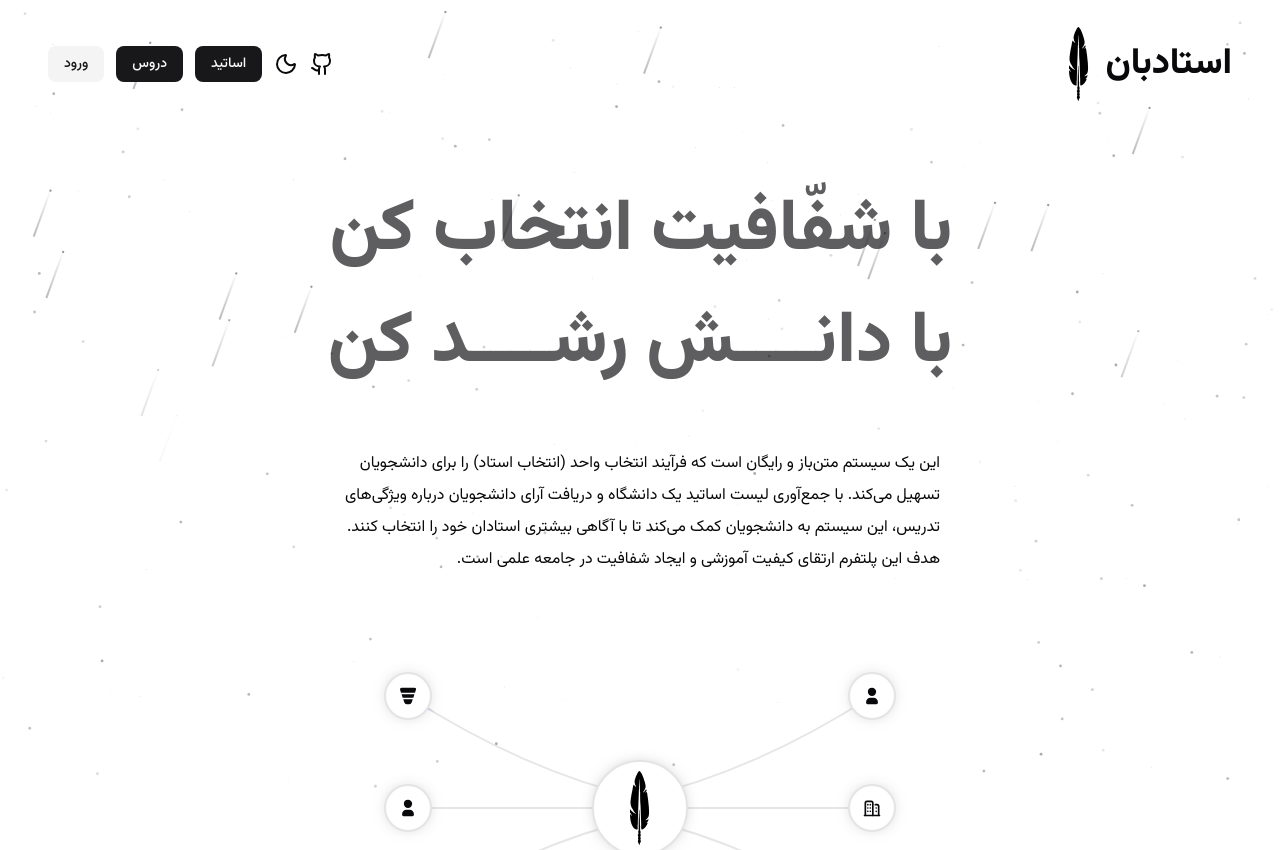
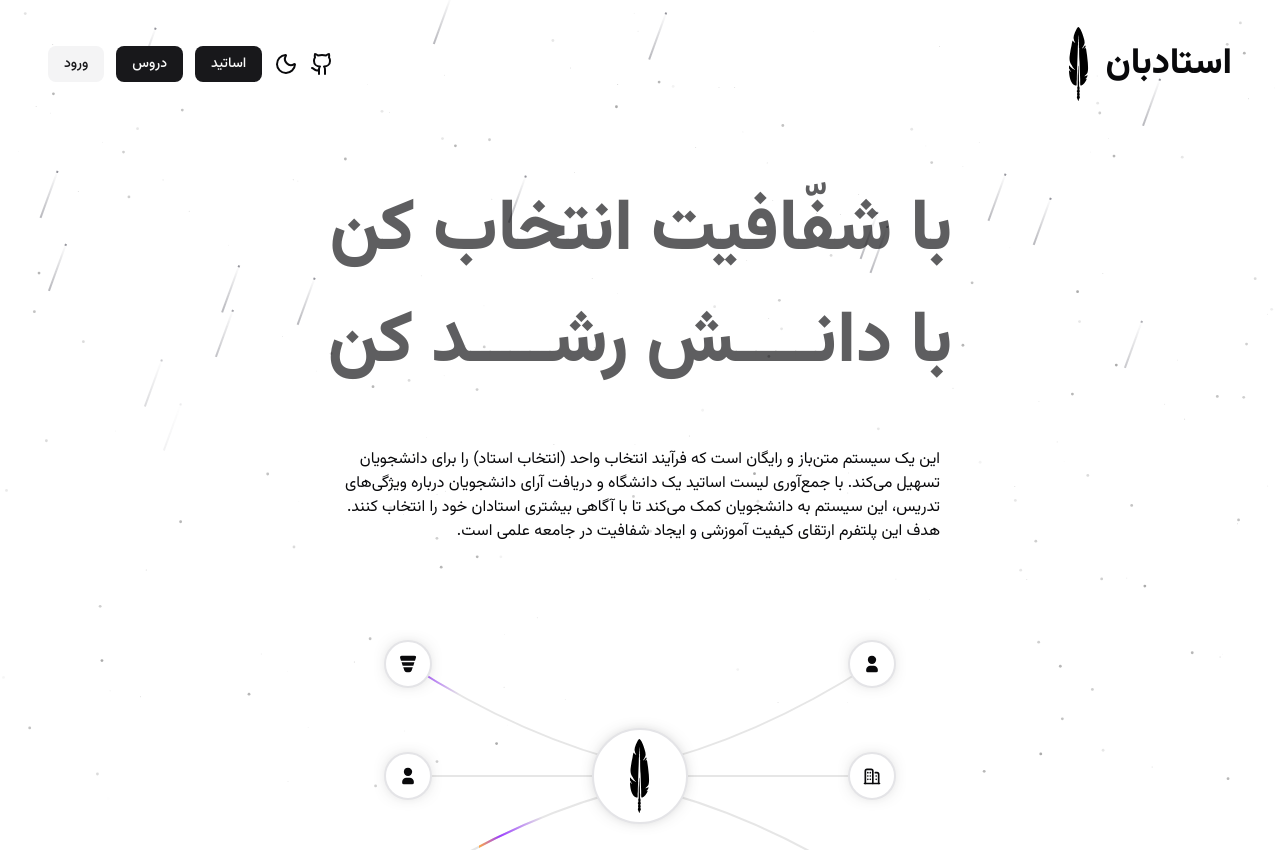
Before and after one commit to ostadbun/Client, a Next.js app: page / in a window 1280 px wide. Shown: the top 850 px of the page. Built offline with nearby package versions, Linux system fonts and the light colour scheme.

Commit message:
fixing theme

```diff
--- a/src/app/landing/herosection.tsx
+++ b/src/app/landing/herosection.tsx
@@ -5,7 +5,7 @@ import DetailAnimation from "./DetailAnimation";
 const HeroSection = () => {
   return (
     <>
-      <div className="md:w-11/12 xl:w-1/2  mx-auto mt-20 mb-14 h-6/12 ">
+      <div className="relative z-10 md:w-11/12 xl:w-1/2  mx-auto mt-20 mb-14 h-6/12 ">
         <div className="w-full flex justify-center items-center">
           <h1 className="text-4xl md:text-7xl font-extrabold leading-14 md:leading-28 opacity-65">
             با شفّافیت انتخاب کن
@@ -15,11 +15,10 @@ const HeroSection = () => {
         </div>
 
         <div className="w-11/12 md:w-full mt-12  mx-auto max-w-[600px] flex justify-center items-center">
-          <TextAnimate
-            className="text-xs md:text-base leading-7 md:leading-8 text-justify"
-            animation="blurIn"
-            as="p"
-          >
+            <TextAnimate
+              className="pointer-events-auto relative z-10"
+              animation="blurIn"
+              as="p">
             این یک سیستم متن‌باز و رایگان است که فرآیند انتخاب واحد (انتخاب
             استاد) را برای دانشجویان تسهیل می‌کند. با جمع‌آوری لیست اساتید یک
             دانشگاه و دریافت آرای دانشجویان درباره ویژگی‌های تدریس، این سیستم به
@@ -29,7 +28,9 @@ const HeroSection = () => {
         </div>
       </div>
 
-      <DetailAnimation />
+      <div className="relative z-0">
+        <DetailAnimation />
+      </div>
     </>
   );
 };
--- a/src/components/magicui/animated-theme-toggler.tsx
+++ b/src/components/magicui/animated-theme-toggler.tsx
@@ -1,58 +1,41 @@
 "use client";
 
 import { Moon, SunDim } from "lucide-react";
-import { useState, useRef } from "react";
+import { useEffect, useState, useRef } from "react";
 import { flushSync } from "react-dom";
 import { cn } from "@/lib/utils";
 import { useTheme } from "next-themes";
 
-type props = {
+type Props = {
   className?: string;
 };
 
-export const AnimatedThemeToggler = ({ className }: props) => {
-  const [isDarkMode, setIsDarkMode] = useState<boolean>(false);
+export const AnimatedThemeToggler = ({ className }: Props) => {
+  const [mounted, setMounted] = useState(false);
   const buttonRef = useRef<HTMLButtonElement | null>(null);
+  const { theme, setTheme } = useTheme();
 
-  const { theme, setTheme } = useTheme();
+  useEffect(() => setMounted(true), []);
 
   const changeTheme = async () => {
     if (!buttonRef.current) return;
 
     await document.startViewTransition(() => {
       flushSync(() => {
-        const dark = document.documentElement.classList.toggle("dark");
-        setIsDarkMode(dark);
-        setTheme(theme == "dark" ? "light" : "dark");
+        setTheme(theme === "dark" ? "light" : "dark");
       });
     }).ready;
+  };
 
-    const { top, left, width, height } =
-      buttonRef.current.getBoundingClientRect();
-    const y = top + height / 2;
-    const x = left + width / 2;
-
-    const right = window.innerWidth - left;
-    const bottom = window.innerHeight - top;
-    const maxRad = Math.hypot(Math.max(left, right), Math.max(top, bottom));
-
-    document.documentElement.animate(
-      {
-        clipPath: [
-          `circle(0px at ${x}px ${y}px)`,
-          `circle(${maxRad}px at ${x}px ${y}px)`,
-        ],
-      },
-      {
-        duration: 700,
-        easing: "ease-in-out",
-        pseudoElement: "::view-transition-new(root)",
-      },
-    );
-  };
   return (
     <button ref={buttonRef} onClick={changeTheme} className={cn(className)}>
-      {isDarkMode ? <SunDim /> : <Moon />}
+      {!mounted ? (
+        <Moon className="opacity-0" />
+      ) : theme === "dark" ? (
+        <SunDim key="sun" />
+      ) : (
+        <Moon key="moon" />
+      )}
     </button>
   );
 };
```
